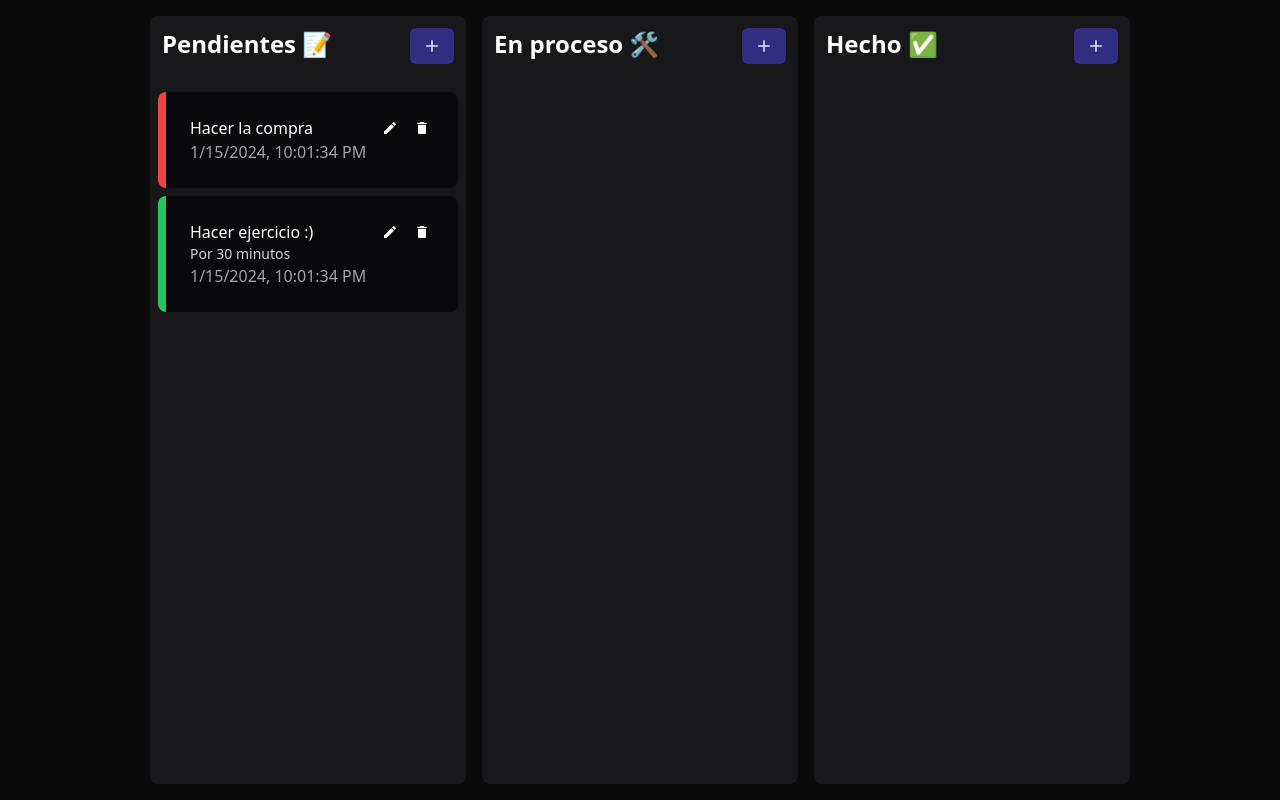
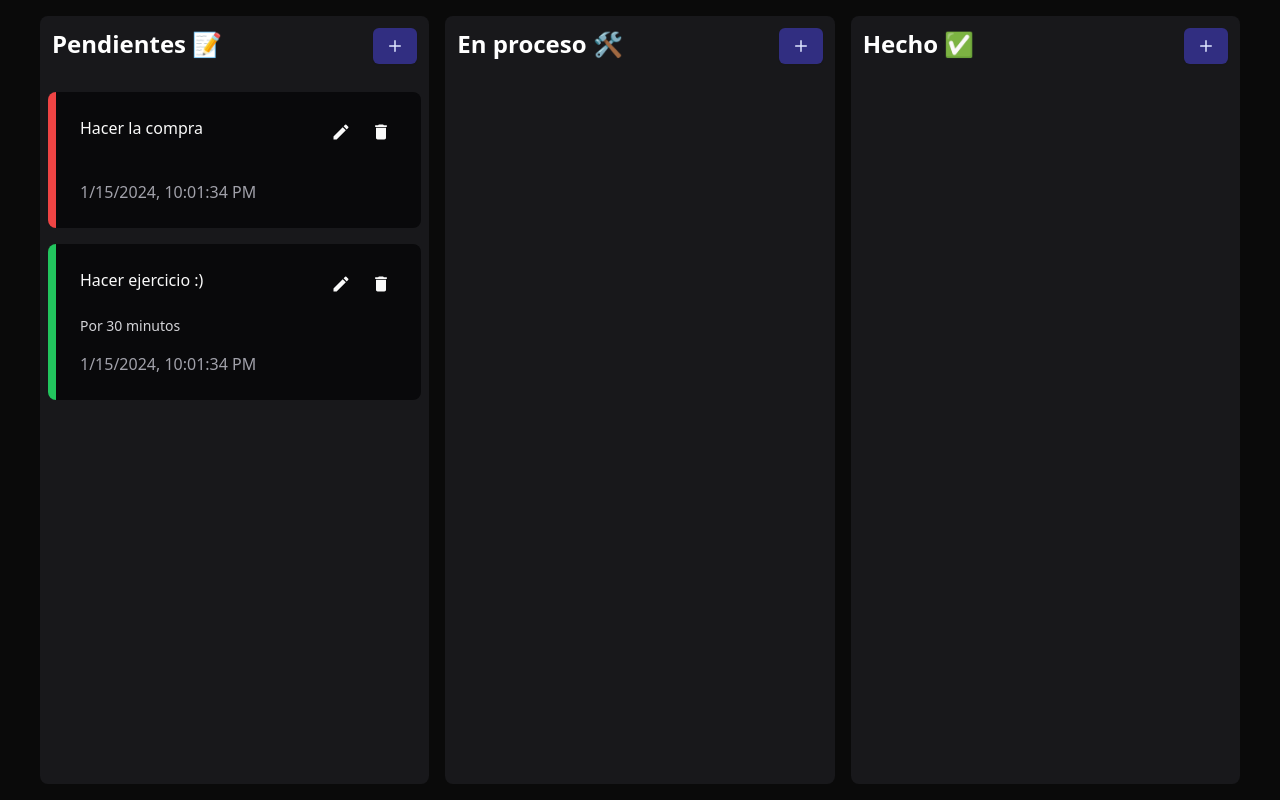
Before and after one commit to g-susvs/task-manager, a React (Vite) app: page / in a window 1280 px wide. Built offline with nearby package versions, Linux system fonts and the light colour scheme.

Commit message:
add dnd kit

```diff
--- a/src/App.tsx
+++ b/src/App.tsx
@@ -1,11 +1,20 @@
 import { useContext, useState } from "react";
-import { DndContext, DragEndEvent, DragOverEvent, DragOverlay, DragStartEvent, PointerSensor, useSensor, useSensors } from '@dnd-kit/core';
+import {
+    DndContext,
+    DragOverEvent,
+    DragOverlay,
+    DragStartEvent,
+    PointerSensor,
+    useSensor,
+    useSensors,
+} from '@dnd-kit/core';
 
 import { Task, TaskStatus } from "./interfaces";
 import { AppContext } from "./context/AppContext";
 import { TaskCard } from "./components/TaskCard";
 import { Column } from "./components/Column";
 import { createPortal } from "react-dom";
+import { arrayMove } from "@dnd-kit/sortable";
 
 
 const columns: { id: TaskStatus, title: string }[] = [
@@ -27,52 +36,61 @@ export const App = () => {
 
     const { tasksState } = useContext(AppContext)
 
-    const { taskList, updateListState } = tasksState
+    const { taskList, orderList } = tasksState
 
     const [activeTask, setActiveTask] = useState<Task | null>(null);
 
-    const sensors = useSensors(
-        useSensor(PointerSensor, {
-            activationConstraint: {
-                distance: 10,
-            },
-        })
-    )
+    const pointerSensor = useSensor(PointerSensor, {
+        activationConstraint: {
+            distance: 10,
+        },
+    })
+    const sensors = useSensors(pointerSensor)
 
-    function onDragStart(event: DragStartEvent) {
+
+    const onDragStart = (event: DragStartEvent) => {
         if (event.active.data.current?.type === "Task") {
             setActiveTask(event.active.data.current.task);
             return;
+        } else {
+            console.log(event)
         }
-
     }
-    function onDragEnd(event: DragEndEvent) {
-        console.log(event.over?.id)
+    const onDragEnd = () => {
         setActiveTask(null);
-
     }
-    function onDragOver({ active, over }: DragOverEvent) {
+    const onDragOver = ({ active, over }: DragOverEvent) => {
 
         if (!over) return;
-        const taskActive = active.data.current!.task
 
+        if (over?.data.current && over?.data.current.type === 'Task') {
 
-        const taskOver = over.data.current!.task
-        console.log({ active, over })
+            const activeId = active.id;
+            const overId = over.id;
 
-        const updatedTask = { ...taskActive }
+            if (activeId === overId) return;
 
-        updatedTask.status = taskOver.status
+            orderList(tasks => {
 
-        const newState = taskList.map(task => {
-            if (task.id == updatedTask.id) return updatedTask
+                const activeIndex = tasks.findIndex((task) => task.id === active.id);
+                const overIndex = tasks.findIndex((task) => task.id === over.id);
 
-            return task
-        })
+                tasks[activeIndex].status = tasks[overIndex].status
+                return arrayMove(tasks, activeIndex, overIndex);
+            })
+        }
+        if (over?.data.current && over?.data.current.type === 'Column') {
+            orderList(tasks => {
+                const status: TaskStatus = over?.data.current!.id
 
+                const activeIndex = tasks.findIndex((task) => task.id === active.id);
 
-        updateListState(newState)
+                tasks[activeIndex].status = status
+                return arrayMove(tasks, activeIndex, activeIndex);
+            })
+        }
     }
+
     return (
         <DndContext
             sensors={sensors}
@@ -80,8 +98,8 @@ export const App = () => {
             onDragEnd={onDragEnd}
             onDragOver={onDragOver}
         >
-            <div className="h-[100vh] font-sans p-4 bg-neutral-950 max-md:overflow-x-scroll">
-                <main className="max-w-[980px] h-full m-auto grid grid-cols-[repeat(3,_minmax(300px,_1fr))] gap-4">
+            <div className="h-[100vh] font-sans p-4 bg-neutral-950 max-lg:overflow-x-scroll">
+                <main className="max-w-[1200px] h-full m-auto grid grid-cols-[repeat(3,_minmax(320px,_1fr))] gap-4">
                     {
                         columns.map(column => {
                             return (
@@ -98,12 +116,14 @@ export const App = () => {
             </div>
             {
                 createPortal(
+
                     <DragOverlay>
-                        {activeTask && (
-                            <TaskCard
-                                task={activeTask}
-                            />
-                        )}
+                        {
+                            activeTask && (
+                                <TaskCard
+                                    task={activeTask}
+                                />
+                            )}
                     </DragOverlay>,
                     document.body
                 )
--- a/src/components/Column.tsx
+++ b/src/components/Column.tsx
@@ -4,9 +4,10 @@ import { IoIosAdd } from "react-icons/io";
 import { Task, TaskStatus } from "../interfaces";
 import { useForm } from "../hooks/useForm";
 import { useOnClickOutside } from "../hooks/useOnClickOutside";
-import { SortableContext } from "@dnd-kit/sortable";
+import { SortableContext, useSortable } from "@dnd-kit/sortable";
 import { TaskCard } from "./TaskCard";
 import { AppContext } from "../context/AppContext";
+import { CSS } from '@dnd-kit/utilities';
 
 interface Props {
     id: TaskStatus;
@@ -19,10 +20,27 @@ export const Column = ({ id, customClass, titleColumn, taskList }: Props) => {
 
     const { tasksState } = useContext(AppContext)
     const { addNewTask } = tasksState
-
     const tasksIds = useMemo(() => {
         return taskList.map((task) => task.id);
     }, [taskList]);
+
+    const {
+        setNodeRef,
+        transition,
+        transform
+    } = useSortable({
+        id,
+        data: {
+            type: "Column",
+            id
+        },
+    })
+
+    const style = {
+        transition,
+        transform: CSS.Transform.toString(transform),
+    };
+
 
     const [activeInput, setActiveInput] = useState(false)
     const modalRef = useRef(null);
@@ -51,7 +69,10 @@ export const Column = ({ id, customClass, titleColumn, taskList }: Props) => {
     }
 
     return (
-        <section className={"bg-zinc-900 text-white rounded-lg relative " + customClass}>
+        <section
+            ref={setNodeRef}
+            style={style}
+            className={"bg-zinc-900 text-white rounded-lg relative " + customClass}>
             <header className="flex justify-between p-3">
                 <span className="text-2xl font-bold">{titleColumn}</span>
                 <button
@@ -87,9 +108,8 @@ export const Column = ({ id, customClass, titleColumn, taskList }: Props) => {
                 }
             </header>
 
-            <div className="column__tasksDrop custom--scroll" >
+            <div className="column__tasksDrop custom--scroll">
                 <SortableContext items={tasksIds}>
-
                     {taskList.map((task) => (
                         <TaskCard
                             key={task.id}
@@ -97,7 +117,6 @@ export const Column = ({ id, customClass, titleColumn, taskList }: Props) => {
                         />
                     ))}
                 </SortableContext>
-
             </div>
         </section>
     )
--- a/src/components/TaskCard.tsx
+++ b/src/components/TaskCard.tsx
@@ -15,22 +15,6 @@ interface Props {
 
 export const TaskCard = ({ task }: Props) => {
 
-
-
-    const { tasksState } = useContext(AppContext)
-    const { updateTask, changeTaskColor, deleteTask } = tasksState
-
-    const [editTask, setEditTask] = useState(false)
-
-    const [ActiveDeleteTask, setActiveDeleteTask] = useState(false)
-
-    const { title, desc, status, onInputChange, onTextAreaChange, onSelectChange } = useForm({
-        title: task.title,
-        desc: task.desc,
-        status: task.status
-    })
-
-
     const {
         setNodeRef,
         attributes,
@@ -47,23 +31,37 @@ export const TaskCard = ({ task }: Props) => {
     });
 
     const style = {
+        transition,
         transform: CSS.Transform.toString(transform),
-        transition,
     };
 
+    //* Context
+    const { tasksState } = useContext(AppContext)
+    const { updateTask, changeTaskColor, deleteTask } = tasksState
+
+    //* UI
+    const [editMode, setEditMode] = useState(false)
+    const [activeDeleteTask, setActiveDeleteTask] = useState(false)
+
+    //* Task info
+    const { title, desc, status, onInputChange, onTextAreaChange, onSelectChange } = useForm({
+        title: task.title,
+        desc: task.desc,
+        status: task.status
+    })
 
     const handleUpdateTask = () => {
         if (!title && !desc) return
         if (status !== 'todo' && status !== 'doing' && status !== 'done') return
         if (title.trim().length < 2) return
         updateTask(task.id, { title, desc: desc!, status })
-        setEditTask(false)
+        setEditMode(false)
     }
 
     //* card edit
     const cardRef = useRef(null)
     useOnClickOutside(cardRef, () => {
-        if (!editTask) return
+        if (!editMode) return
         handleUpdateTask()
     })
 
@@ -80,52 +78,36 @@ export const TaskCard = ({ task }: Props) => {
         changeTaskColor(task.id, color)
     }
 
-    if (isDragging) return (
+    if (isDragging) {
+        return (
             <div
                 ref={setNodeRef}
                 style={style}
-            className="
-        opacity-30
-      bg-mainBackgroundColor p-2.5 h-[100px] min-h-[100px] items-center flex text-left rounded-xl border-2 border-blue-500  cursor-grab relative
-      ">
-        </div>
-    )
+                className={`taskCard opacity-40 border-[1px] ${task.color} h-[100px] min-h-[100px]`}
+            />
+        );
+    }
 
+    if (editMode) {
         return (
-
             <div
-            {...attributes}
-            {...listeners}
-            style={style}
-            ref={setNodeRef}
-            className={`taskCard absolute ${task.color}`}
+                ref={cardRef}
+                className={`taskCard relative ${task.color}`}
             >
                 <form
                     onSubmit={handleSubmit}
                 >
+                    <div className="flex justify-between items-start">
 
-
-                <div className="flex justify-between items-start">
-                    {
-                        editTask
-                            ? <input className="taskCard__title--edit" type="" value={title} name="title" onChange={onInputChange} />
-                            : <span className="text-base w-[80%]">{title}</span>
-                    }
-                    {
-                        editTask
-                            ?
-                            <button type="button" className="btn--task" aria-label="Editar tarea" onClick={() => setEditTask(!editTask)}>
-                                <IoMdClose />
+                        <input className="taskCard__title--edit" type="" value={title} name="title" onChange={onInputChange} />
+                        <button type="button" className="btn--task" aria-label="Cerrar edición" onClick={() => setEditMode(false)}>
+                            <IoMdClose className="taskCard__iconButton" />
                         </button>
-                            : <button type="button" className="btn--task" aria-label="Editar tarea" onClick={() => setEditTask(!editTask)}>
-                                <MdEdit />
-                            </button>
-                    }
                         <button type="button" className="btn--task" aria-label="Eliminar tarea" onClick={() => setActiveDeleteTask(true)}>
-                        <MdDelete />
+                            <MdDelete className="taskCard__iconButton" />
                         </button>
                         {
-                        ActiveDeleteTask &&
+                            activeDeleteTask &&
                             <div ref={modalRef} className="modalDelete">
                                 <span className="modalDelete__quest">Estas seguro?</span>
                                 <div>
@@ -135,19 +117,9 @@ export const TaskCard = ({ task }: Props) => {
                             </div>
                         }
 
-
                     </div>
                     <div className="taskCard__body">
-                    {
-                        editTask
-                            ? <textarea className="taskCard__desc--edit custom--scroll" value={desc} name="desc" onChange={onTextAreaChange} rows={2} />
-                            : <p className="text-sm text-zinc-300">
-                                {task.desc}
-                            </p>
-                    }
-                </div>
-                {
-                    editTask &&
+                        <textarea className="taskCard__desc--edit custom--scroll" value={desc} name="desc" onChange={onTextAreaChange} rows={2} />
                         <div className="py-2">
                             <select
                                 name="status"
@@ -161,9 +133,6 @@ export const TaskCard = ({ task }: Props) => {
                                 <option value="done">Hecho</option>
                             </select>
                         </div>
-                }
-                {
-                    editTask &&
                         <div className="flex gap-4">
                             <button className="btnColor btnColor--red" type="button" onClick={() => selectColor('taskCard--red')}></button>
                             <button className="btnColor btnColor--green" type="button" onClick={() => selectColor('taskCard--green')}></button>
@@ -172,14 +141,59 @@ export const TaskCard = ({ task }: Props) => {
                             <button className="btnColor btnColor--purple" type="button" onClick={() => selectColor('taskCard--purple')}></button>
                             <button className="btnColor btnColor--pink" type="button" onClick={() => selectColor('taskCard--pink')}></button>
                         </div>
-                }
+                    </div>
                     <div className="flex justify-between items-center">
                         <span className="text-zinc-400">{new Date(task.date).toLocaleString()}</span>
+                        <button className="btn btn--save">Guardar</button>
+                    </div>
+
+                </form>
+            </div>
+        );
+    }
+
+    return (
+        <div
+            {...attributes}
+            {...listeners}
+            style={style}
+            ref={setNodeRef}
+            className={`taskCard cursor-grab relative ${task.color}`}
+        >
+
+            <div className="flex justify-between items-start w-full">
+
+                <p className="taskCard__title">{title}</p>
+
+                <div className="flex">
+                    <button
+                        type="button" className="btn--task" aria-label="Editar tarea" onClick={() => setEditMode(true)}>
+                        <MdEdit className="taskCard__iconButton" />
+                    </button>
+
+                    <button type="button" className="btn--task" aria-label="Eliminar tarea" onClick={() => setActiveDeleteTask(true)}>
+                        <MdDelete className="taskCard__iconButton" />
+                    </button>
+                </div>
                 {
-                        editTask && <button className="btn btn--save">Guardar</button>
+                    activeDeleteTask &&
+                    <div ref={modalRef} className="modalDelete">
+                        <span className="modalDelete__quest">Estas seguro?</span>
+                        <div>
+                            <button type="button" className="btn ml-8 modalDelete__btn--confirm" onClick={() => deleteTask(task.id)} > Sí</button>
+                            <button type="button" className="btn ml-4 modalDelete__btn--cancel" onClick={() => setActiveDeleteTask(false)}>No</button>
+                        </div>
+                    </div>
                 }
             </div>
-            </form >
+            <div className="taskCard__body">
+                <p className="text-sm text-zinc-300">
+                    {task.desc}
+                </p>
             </div>
+            <div className="flex justify-between items-center">
+                <span className="text-zinc-400">{new Date(task.date).toLocaleString()}</span>
+            </div>
+        </div >
     )
 }
--- a/src/context/AppContext.tsx
+++ b/src/context/AppContext.tsx
@@ -9,6 +9,7 @@ export interface TasksState {
     changeTaskColor: (id: string, color: string) => void;
     updateListState: (list: Task[]) => void;
     deleteTask: (id: string) => void;
+    orderList: (value: React.SetStateAction<Task[]>) => void;
 }
 
 export interface AppContextProps {
--- a/src/index.css
+++ b/src/index.css
@@ -9,13 +9,13 @@ body{
    @apply rounded-md px-2.5 py-1.5 font-semibold leading-6;
 }
 .btn--header{
-    @apply bg-indigo-900 text-indigo-100 shadow-sm hover:bg-indigo-950 focus-visible:outline focus-visible:outline-2 focus-visible:outline-offset-2 focus-visible:outline-indigo-600;
+    @apply bg-indigo-900 text-indigo-100 shadow-sm hover:bg-indigo-950 focus-visible:outline focus-visible:outline-2 focus-visible:outline-offset-2 focus-visible:outline-indigo-600 z-40;
 }
 .btn--addTask{
     @apply w-[200px] bg-indigo-900 text-white shadow-sm hover:bg-indigo-950 focus-visible:outline focus-visible:outline-2 focus-visible:outline-offset-2 focus-visible:outline-indigo-600;
 }
 .btn--task{
-    @apply hover:text-indigo-400 p-[4px] rounded-full hover:bg-zinc-900 ml-2;
+    @apply hover:text-indigo-400 p-[6px] rounded-full hover:bg-zinc-900 ml-2;
 }
 
 .modal{
@@ -27,7 +27,7 @@ body{
 
 
 .column__tasksDrop{
-    @apply flex flex-grow flex-col gap-2 mt-2 p-2 overflow-y-scroll;
+    @apply flex flex-grow flex-col gap-4 mt-2 p-2 overflow-y-scroll;
     height: calc(100vh - 110px);
 }
 
@@ -44,17 +44,22 @@ body{
 }
 
 .taskCard{
-    @apply rounded-lg bg-zinc-950 p-6 flex flex-col gap-2 border-l-8 border-zinc-950 relative cursor-grab;
+    @apply rounded-lg text-zinc-50  bg-zinc-950 p-6 flex flex-col gap-2 border-l-8 border-zinc-950 relative hover:border-[1px];
 }
 .taskCard--dragging{
     @apply h-[100px] rounded-lg bg-zinc-950 p-6 flex flex-col gap-2 border-2 border-dashed border-indigo-800;
 }
-
+.taskCard__iconButton{
+    @apply w-5 h-5;
+}
+.taskCard__title{
+    @apply text-base w-[70%] overflow-hidden overflow-ellipsis whitespace-nowrap break-words;
+}
 .taskCard__title--edit{
     @apply w-[80%] bg-transparent border-[1px] border-zinc-700 rounded-md p-2 focus:ring-2 focus:ring-inset focus:ring-indigo-600 outline-0;
 }
 .taskCard__body{
-    @apply text-zinc-300
+    @apply text-zinc-300 flex flex-col gap-2 py-2;
 }
 .taskCard__desc--edit{
     @apply w-full bg-transparent resize-none border-[1px] border-zinc-700 rounded-md p-2 focus:ring-2 focus:ring-inset focus:ring-indigo-600 outline-0;
@@ -100,21 +105,24 @@ body{
     @apply bg-pink-500;
 }
 
+.taskCard--gray{
+    @apply border-l-8 border-zinc-700 hover:border-[1px] hover:border-l-8;
+}
 .taskCard--red{
-    @apply border-l-8 border-red-500;
+    @apply border-l-8 border-red-500 hover:border-[1px] hover:border-l-8;
 }
 .taskCard--green{
-    @apply border-l-8 border-green-500;
+    @apply border-l-8 border-green-500 hover:border-[1px] hover:border-l-8;
 }
 .taskCard--yellow{
-    @apply border-l-8 border-yellow-500;
+    @apply border-l-8 border-yellow-500 hover:border-[1px] hover:border-l-8;
 }
 .taskCard--blue{
-    @apply border-l-8 border-blue-500;
+    @apply border-l-8 border-blue-500 hover:border-[1px] hover:border-l-8;
 }
 .taskCard--purple{
-    @apply border-l-8 border-purple-500;
+    @apply border-l-8 border-purple-500 box-content hover:border-[1px] hover:border-l-8;
 }
 .taskCard--pink{
-    @apply border-l-8 border-pink-500;
+    @apply border-l-8 border-pink-500 hover:border-[1px] hover:border-l-8;
 }
```
Also changed, not shown: src/context/AppProvider.tsx (+8 -11 lines). Lines whose indentation alone changed are shown as unchanged.
